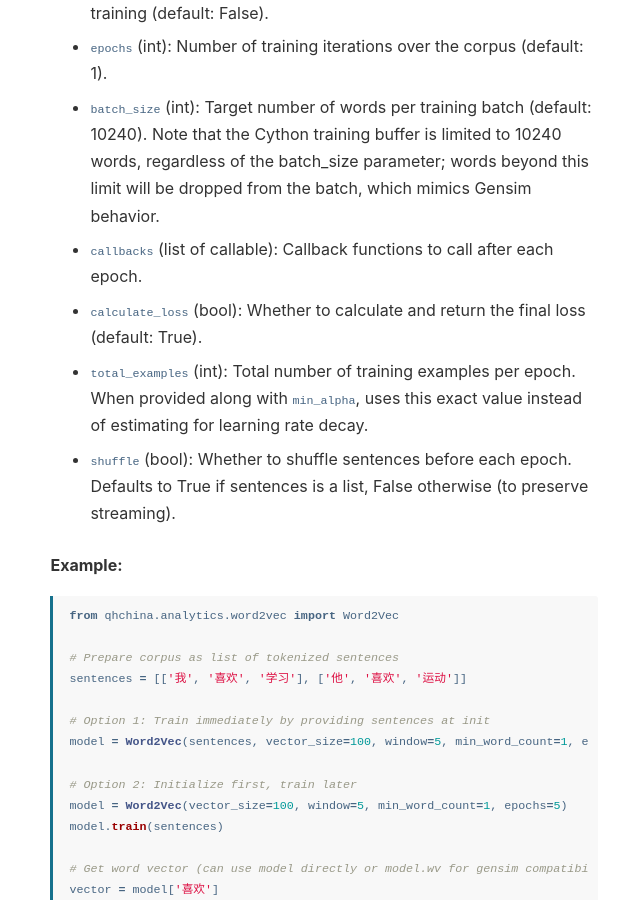
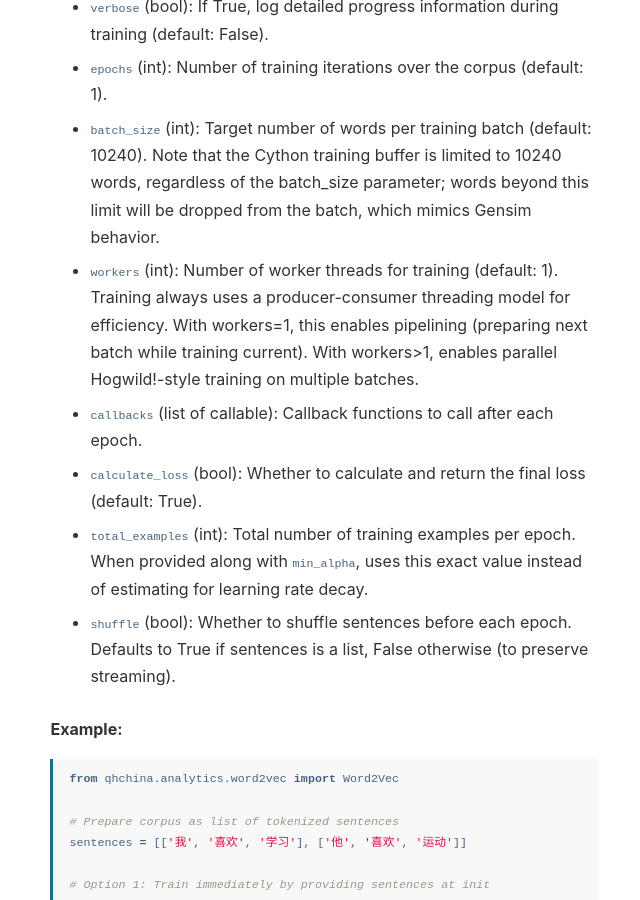
Before and after one commit to mcjkurz/qhchina-web, a Jekyll site: the page built from docs/word_embeddings/index.md, in a window 1280 px wide and 900 px high, scrolled down 4509 px. Shown: the whole window, without its empty margins (452-1092 px from the left). Built offline with Jekyll 4.4.1, drawn with Linux system fonts in a browser that asks for light colours; some of the changed lines change nothing that is shown.

Commit message:
Update API docs

````diff
--- a/_config.yml
+++ b/_config.yml
@@ -60,4 +60,4 @@ goatcounter_code: qhchina # This will create the URL qhchina.goatcounter.com
 github: [metadata]
 
 # Cache busting version (auto-updated by make_docs.py)
-cache_version: 20260220002903
+cache_version: 20260220142744
--- a/docs/word_embeddings/index.md
+++ b/docs/word_embeddings/index.md
@@ -142,7 +142,7 @@ for transition, word_changes in changes.items():
 
 <!-- API-START -->
 
-<h3 id="word2vec">qhchina.analytics.word2vec.Word2Vec <a href="https://github.com/mcjkurz/qhchina/blob/main/qhchina/analytics/word2vec.py#L43" class="source-link" title="View source on GitHub">[source]</a></h3>
+<h3 id="word2vec">qhchina.analytics.word2vec.Word2Vec <a href="https://github.com/mcjkurz/qhchina/blob/main/qhchina/analytics/word2vec.py#L45" class="source-link" title="View source on GitHub">[source]</a></h3>
 
 <pre class="signature"><code><span class="sig-name">Word2Vec</span>(
     <span class="sig-param">sentences</span><span class="sig-punct">:</span> <span class="sig-type">collections.abc.Iterable[list[str]] | None</span> <span class="sig-punct">=</span> <span class="sig-default">None</span>,
@@ -162,6 +162,7 @@ for transition, word_changes in changes.items():
     <span class="sig-param">verbose</span><span class="sig-punct">:</span> <span class="sig-type">bool</span> <span class="sig-punct">=</span> <span class="sig-default">False</span>,
     <span class="sig-param">epochs</span><span class="sig-punct">:</span> <span class="sig-type">int</span> <span class="sig-punct">=</span> <span class="sig-default">1</span>,
     <span class="sig-param">batch_size</span><span class="sig-punct">:</span> <span class="sig-type">int</span> <span class="sig-punct">=</span> <span class="sig-default">10240</span>,
+    <span class="sig-param">workers</span><span class="sig-punct">:</span> <span class="sig-type">int</span> <span class="sig-punct">=</span> <span class="sig-default">1</span>,
     <span class="sig-param">callbacks</span><span class="sig-punct">:</span> <span class="sig-type">list[collections.abc.Callable] | None</span> <span class="sig-punct">=</span> <span class="sig-default">None</span>,
     <span class="sig-param">calculate_loss</span><span class="sig-punct">:</span> <span class="sig-type">bool</span> <span class="sig-punct">=</span> <span class="sig-default">True</span>,
     <span class="sig-param">total_examples</span><span class="sig-punct">:</span> <span class="sig-type">int | None</span> <span class="sig-punct">=</span> <span class="sig-default">None</span>,
@@ -215,6 +216,10 @@ Features:
 - `batch_size` (int): Target number of words per training batch (default: 10240).
   Note that the Cython training buffer is limited to 10240 words, regardless of the batch_size parameter;
   words beyond this limit will be dropped from the batch, which mimics Gensim behavior.
+- `workers` (int): Number of worker threads for training (default: 1).
+  Training always uses a producer-consumer threading model for efficiency.
+  With workers=1, this enables pipelining (preparing next batch while training current).
+  With workers>1, enables parallel Hogwild!-style training on multiple batches.
 - `callbacks` (list of callable): Callback functions to call after each epoch.
 - `calculate_loss` (bool): Whether to calculate and return the final loss (default: True).
 - `total_examples` (int): Total number of training examples per epoch. When provided
@@ -245,7 +250,7 @@ similar = model.most_similar('喜欢', topn=5)
 similar = model.wv.most_similar('喜欢', topn=5)  # Same as above
 ```
 
-<h4 id="word2vec-build_vocab">qhchina.analytics.word2vec.Word2Vec.build_vocab() <a href="https://github.com/mcjkurz/qhchina/blob/main/qhchina/analytics/word2vec.py#L243" class="source-link" title="View source on GitHub">[source]</a></h4>
+<h4 id="word2vec-build_vocab">qhchina.analytics.word2vec.Word2Vec.build_vocab() <a href="https://github.com/mcjkurz/qhchina/blob/main/qhchina/analytics/word2vec.py#L254" class="source-link" title="View source on GitHub">[source]</a></h4>
 
 <pre class="signature"><code><span class="sig-name">build_vocab</span>(<span class="sig-param">sentences</span><span class="sig-punct">:</span> <span class="sig-type">collections.abc.Iterable[list[str]]</span>)</code></pre>
 
@@ -257,7 +262,7 @@ Build vocabulary from sentences.
 **Raises:**
 - `ValueError`: If sentences is empty or contains no words.
 
-<h4 id="word2vec-get_vector">qhchina.analytics.word2vec.Word2Vec.get_vector() <a href="https://github.com/mcjkurz/qhchina/blob/main/qhchina/analytics/word2vec.py#L775" class="source-link" title="View source on GitHub">[source]</a></h4>
+<h4 id="word2vec-get_vector">qhchina.analytics.word2vec.Word2Vec.get_vector() <a href="https://github.com/mcjkurz/qhchina/blob/main/qhchina/analytics/word2vec.py#L1007" class="source-link" title="View source on GitHub">[source]</a></h4>
 
 <pre class="signature"><code><span class="sig-name">get_vector</span>(<span class="sig-param">word</span><span class="sig-punct">:</span> <span class="sig-type">str</span>, <span class="sig-param">normalize</span><span class="sig-punct">:</span> <span class="sig-type">bool</span> <span class="sig-punct">=</span> <span class="sig-default">False</span>)</code></pre>
 
@@ -273,7 +278,7 @@ Word vector as numpy array of shape (vector_size,).
 **Raises:**
 - `KeyError`: If word is not in vocabulary.
 
-<h4 id="word2vec-load">qhchina.analytics.word2vec.Word2Vec.load() <a href="https://github.com/mcjkurz/qhchina/blob/main/qhchina/analytics/word2vec.py#L909" class="source-link" title="View source on GitHub">[source]</a></h4>
+<h4 id="word2vec-load">qhchina.analytics.word2vec.Word2Vec.load() <a href="https://github.com/mcjkurz/qhchina/blob/main/qhchina/analytics/word2vec.py#L1141" class="source-link" title="View source on GitHub">[source]</a></h4>
 
 <pre class="signature"><code><span class="sig-name">load</span>(<span class="sig-param">path</span><span class="sig-punct">:</span> <span class="sig-type">str</span>)</code></pre>
 
@@ -285,7 +290,7 @@ Load a model from a file.
 **Returns:**
 Loaded Word2Vec model.
 
-<h4 id="word2vec-most_similar">qhchina.analytics.word2vec.Word2Vec.most_similar() <a href="https://github.com/mcjkurz/qhchina/blob/main/qhchina/analytics/word2vec.py#L824" class="source-link" title="View source on GitHub">[source]</a></h4>
+<h4 id="word2vec-most_similar">qhchina.analytics.word2vec.Word2Vec.most_similar() <a href="https://github.com/mcjkurz/qhchina/blob/main/qhchina/analytics/word2vec.py#L1056" class="source-link" title="View source on GitHub">[source]</a></h4>
 
 <pre class="signature"><code><span class="sig-name">most_similar</span>(<span class="sig-param">word</span><span class="sig-punct">:</span> <span class="sig-type">str</span>, <span class="sig-param">topn</span><span class="sig-punct">:</span> <span class="sig-type">int</span> <span class="sig-punct">=</span> <span class="sig-default">10</span>)</code></pre>
 
@@ -298,7 +303,7 @@ Find the topn most similar words to the given word.
 **Returns:**
 List of (word, similarity) tuples.
 
-<h4 id="word2vec-save">qhchina.analytics.word2vec.Word2Vec.save() <a href="https://github.com/mcjkurz/qhchina/blob/main/qhchina/analytics/word2vec.py#L877" class="source-link" title="View source on GitHub">[source]</a></h4>
+<h4 id="word2vec-save">qhchina.analytics.word2vec.Word2Vec.save() <a href="https://github.com/mcjkurz/qhchina/blob/main/qhchina/analytics/word2vec.py#L1109" class="source-link" title="View source on GitHub">[source]</a></h4>
 
 <pre class="signature"><code><span class="sig-name">save</span>(<span class="sig-param">path</span><span class="sig-punct">:</span> <span class="sig-type">str</span>)</code></pre>
 
@@ -311,7 +316,7 @@ needed during training, not inference.
 **Parameters:**
 - `path`: Path to save the model.
 
-<h4 id="word2vec-similarity">qhchina.analytics.word2vec.Word2Vec.similarity() <a href="https://github.com/mcjkurz/qhchina/blob/main/qhchina/analytics/word2vec.py#L852" class="source-link" title="View source on GitHub">[source]</a></h4>
+<h4 id="word2vec-similarity">qhchina.analytics.word2vec.Word2Vec.similarity() <a href="https://github.com/mcjkurz/qhchina/blob/main/qhchina/analytics/word2vec.py#L1084" class="source-link" title="View source on GitHub">[source]</a></h4>
 
 <pre class="signature"><code><span class="sig-name">similarity</span>(<span class="sig-param">word1</span><span class="sig-punct">:</span> <span class="sig-type">str</span>, <span class="sig-param">word2</span><span class="sig-punct">:</span> <span class="sig-type">str</span>)</code></pre>
 
@@ -327,7 +332,7 @@ Cosine similarity between the two words (float between -1 and 1).
 **Raises:**
 - `KeyError`: If either word is not in the vocabulary.
 
-<h4 id="word2vec-train">qhchina.analytics.word2vec.Word2Vec.train() <a href="https://github.com/mcjkurz/qhchina/blob/main/qhchina/analytics/word2vec.py#L585" class="source-link" title="View source on GitHub">[source]</a></h4>
+<h4 id="word2vec-train">qhchina.analytics.word2vec.Word2Vec.train() <a href="https://github.com/mcjkurz/qhchina/blob/main/qhchina/analytics/word2vec.py#L842" class="source-link" title="View source on GitHub">[source]</a></h4>
 
 <pre class="signature"><code><span class="sig-name">train</span>(<span class="sig-param">sentences</span><span class="sig-punct">:</span> <span class="sig-type">collections.abc.Iterable[list[str]]</span>)</code></pre>
 
@@ -349,7 +354,7 @@ Final loss value if calculate_loss is True, None otherwise.
 
 <br>
 
-<h3 id="temprefword2vec">qhchina.analytics.word2vec.TempRefWord2Vec <a href="https://github.com/mcjkurz/qhchina/blob/main/qhchina/analytics/word2vec.py#L956" class="source-link" title="View source on GitHub">[source]</a></h3>
+<h3 id="temprefword2vec">qhchina.analytics.word2vec.TempRefWord2Vec <a href="https://github.com/mcjkurz/qhchina/blob/main/qhchina/analytics/word2vec.py#L1188" class="source-link" title="View source on GitHub">[source]</a></h3>
 
 <pre class="signature"><code><span class="sig-name">TempRefWord2Vec</span>(
     <span class="sig-param">corpora</span><span class="sig-punct">:</span> <span class="sig-type">dict[str, list[list[str]]]</span>,
@@ -415,7 +420,7 @@ model.most_similar("bread_1800s")  # Words similar to "bread" in the 1800s
 model.most_similar("bread_1900s")  # Words similar to "bread" in the 1900s
 ```
 
-<h4 id="temprefword2vec-build_vocab">qhchina.analytics.word2vec.TempRefWord2Vec.build_vocab() <a href="https://github.com/mcjkurz/qhchina/blob/main/qhchina/analytics/word2vec.py#L1190" class="source-link" title="View source on GitHub">[source]</a></h4>
+<h4 id="temprefword2vec-build_vocab">qhchina.analytics.word2vec.TempRefWord2Vec.build_vocab() <a href="https://github.com/mcjkurz/qhchina/blob/main/qhchina/analytics/word2vec.py#L1422" class="source-link" title="View source on GitHub">[source]</a></h4>
 
 <pre class="signature"><code><span class="sig-name">build_vocab</span>(<span class="sig-param">sentences</span><span class="sig-punct">:</span> <span class="sig-type">list[list[str]]</span>)</code></pre>
 
@@ -426,7 +431,7 @@ Explicitly adds base words to the vocabulary even if they don't appear in the co
 **Parameters:**
 - `sentences`: List of tokenized sentences.
 
-<h4 id="temprefword2vec-calculate_semantic_change">qhchina.analytics.word2vec.TempRefWord2Vec.calculate_semantic_change() <a href="https://github.com/mcjkurz/qhchina/blob/main/qhchina/analytics/word2vec.py#L1465" class="source-link" title="View source on GitHub">[source]</a></h4>
+<h4 id="temprefword2vec-calculate_semantic_change">qhchina.analytics.word2vec.TempRefWord2Vec.calculate_semantic_change() <a href="https://github.com/mcjkurz/qhchina/blob/main/qhchina/analytics/word2vec.py#L1744" class="source-link" title="View source on GitHub">[source]</a></h4>
 
 <pre class="signature"><code><span class="sig-name">calculate_semantic_change</span>(<span class="sig-param">target_word</span><span class="sig-punct">:</span> <span class="sig-type">str</span>, <span class="sig-param">labels</span><span class="sig-punct">:</span> <span class="sig-type">list[str] | None</span> <span class="sig-punct">=</span> <span class="sig-default">None</span>)</code></pre>
 
@@ -450,7 +455,7 @@ for transition, word_changes in changes.items():
     print("Words moved away:", word_changes[-5:])   # Top 5 decreases
 ```
 
-<h4 id="temprefword2vec-get_available_targets">qhchina.analytics.word2vec.TempRefWord2Vec.get_available_targets() <a href="https://github.com/mcjkurz/qhchina/blob/main/qhchina/analytics/word2vec.py#L1537" class="source-link" title="View source on GitHub">[source]</a></h4>
+<h4 id="temprefword2vec-get_available_targets">qhchina.analytics.word2vec.TempRefWord2Vec.get_available_targets() <a href="https://github.com/mcjkurz/qhchina/blob/main/qhchina/analytics/word2vec.py#L1816" class="source-link" title="View source on GitHub">[source]</a></h4>
 
 <pre class="signature"><code><span class="sig-name">get_available_targets</span>()</code></pre>
 
@@ -459,7 +464,7 @@ Get the list of target words available for semantic change analysis.
 **Returns:**
 List of target words that were specified during model initialization.
 
-<h4 id="temprefword2vec-get_period_vocab_counts">qhchina.analytics.word2vec.TempRefWord2Vec.get_period_vocab_counts() <a href="https://github.com/mcjkurz/qhchina/blob/main/qhchina/analytics/word2vec.py#L1555" class="source-link" title="View source on GitHub">[source]</a></h4>
+<h4 id="temprefword2vec-get_period_vocab_counts">qhchina.analytics.word2vec.TempRefWord2Vec.get_period_vocab_counts() <a href="https://github.com/mcjkurz/qhchina/blob/main/qhchina/analytics/word2vec.py#L1834" class="source-link" title="View source on GitHub">[source]</a></h4>
 
 <pre class="signature"><code><span class="sig-name">get_period_vocab_counts</span>(<span class="sig-param">period</span><span class="sig-punct">:</span> <span class="sig-type">str | None</span> <span class="sig-punct">=</span> <span class="sig-default">None</span>)</code></pre>
 
@@ -475,7 +480,7 @@ If period is specified: Counter object for that specific period.
 **Raises:**
 - `ValueError`: If the specified period is not found in the model.
 
-<h4 id="temprefword2vec-get_time_labels">qhchina.analytics.word2vec.TempRefWord2Vec.get_time_labels() <a href="https://github.com/mcjkurz/qhchina/blob/main/qhchina/analytics/word2vec.py#L1546" class="source-link" title="View source on GitHub">[source]</a></h4>
+<h4 id="temprefword2vec-get_time_labels">qhchina.analytics.word2vec.TempRefWord2Vec.get_time_labels() <a href="https://github.com/mcjkurz/qhchina/blob/main/qhchina/analytics/word2vec.py#L1825" class="source-link" title="View source on GitHub">[source]</a></h4>
 
 <pre class="signature"><code><span class="sig-name">get_time_labels</span>()</code></pre>
 
@@ -484,7 +489,7 @@ Get the list of time period labels used in the model.
 **Returns:**
 List of time period labels that were specified during model initialization.
 
-<h4 id="temprefword2vec-get_vector">qhchina.analytics.word2vec.TempRefWord2Vec.get_vector() <a href="https://github.com/mcjkurz/qhchina/blob/main/qhchina/analytics/word2vec.py#L1342" class="source-link" title="View source on GitHub">[source]</a></h4>
+<h4 id="temprefword2vec-get_vector">qhchina.analytics.word2vec.TempRefWord2Vec.get_vector() <a href="https://github.com/mcjkurz/qhchina/blob/main/qhchina/analytics/word2vec.py#L1621" class="source-link" title="View source on GitHub">[source]</a></h4>
 
 <pre class="signature"><code><span class="sig-name">get_vector</span>(<span class="sig-param">word</span><span class="sig-punct">:</span> <span class="sig-type">str</span>, <span class="sig-param">normalize</span><span class="sig-punct">:</span> <span class="sig-type">bool</span> <span class="sig-punct">=</span> <span class="sig-default">False</span>)</code></pre>
 
@@ -504,7 +509,7 @@ Word vector of shape (vector_size,).
 **Raises:**
 - `KeyError`: If word is not in vocabulary.
 
-<h4 id="temprefword2vec-load">qhchina.analytics.word2vec.TempRefWord2Vec.load() <a href="https://github.com/mcjkurz/qhchina/blob/main/qhchina/analytics/word2vec.py#L1639" class="source-link" title="View source on GitHub">[source]</a></h4>
+<h4 id="temprefword2vec-load">qhchina.analytics.word2vec.TempRefWord2Vec.load() <a href="https://github.com/mcjkurz/qhchina/blob/main/qhchina/analytics/word2vec.py#L1918" class="source-link" title="View source on GitHub">[source]</a></h4>
 
 <pre class="signature"><code><span class="sig-name">load</span>(<span class="sig-param">path</span><span class="sig-punct">:</span> <span class="sig-type">str</span>)</code></pre>
 
@@ -525,7 +530,7 @@ restored.
 **Raises:**
 - `ValueError`: If the file doesn't contain TempRefWord2Vec data.
 
-<h4 id="temprefword2vec-most_similar">qhchina.analytics.word2vec.TempRefWord2Vec.most_similar() <a href="https://github.com/mcjkurz/qhchina/blob/main/qhchina/analytics/word2vec.py#L1377" class="source-link" title="View source on GitHub">[source]</a></h4>
+<h4 id="temprefword2vec-most_similar">qhchina.analytics.word2vec.TempRefWord2Vec.most_similar() <a href="https://github.com/mcjkurz/qhchina/blob/main/qhchina/analytics/word2vec.py#L1656" class="source-link" title="View source on GitHub">[source]</a></h4>
 
 <pre class="signature"><code><span class="sig-name">most_similar</span>(<span class="sig-param">word</span><span class="sig-punct">:</span> <span class="sig-type">str</span>, <span class="sig-param">topn</span><span class="sig-punct">:</span> <span class="sig-type">int</span> <span class="sig-punct">=</span> <span class="sig-default">10</span>)</code></pre>
 
@@ -542,7 +547,7 @@ Cross-space comparison matching the training dynamics:
 **Returns:**
 List of (word, similarity) tuples sorted by descending similarity.
 
-<h4 id="temprefword2vec-save">qhchina.analytics.word2vec.TempRefWord2Vec.save() <a href="https://github.com/mcjkurz/qhchina/blob/main/qhchina/analytics/word2vec.py#L1580" class="source-link" title="View source on GitHub">[source]</a></h4>
+<h4 id="temprefword2vec-save">qhchina.analytics.word2vec.TempRefWord2Vec.save() <a href="https://github.com/mcjkurz/qhchina/blob/main/qhchina/analytics/word2vec.py#L1859" class="source-link" title="View source on GitHub">[source]</a></h4>
 
 <pre class="signature"><code><span class="sig-name">save</span>(<span class="sig-param">path</span><span class="sig-punct">:</span> <span class="sig-type">str</span>)</code></pre>
 
@@ -559,7 +564,7 @@ Note: The combined corpus is NOT saved to reduce file size.
 **Parameters:**
 - `path` (str): Path to save the model file.
 
-<h4 id="temprefword2vec-similarity">qhchina.analytics.word2vec.TempRefWord2Vec.similarity() <a href="https://github.com/mcjkurz/qhchina/blob/main/qhchina/analytics/word2vec.py#L1420" class="source-link" title="View source on GitHub">[source]</a></h4>
+<h4 id="temprefword2vec-similarity">qhchina.analytics.word2vec.TempRefWord2Vec.similarity() <a href="https://github.com/mcjkurz/qhchina/blob/main/qhchina/analytics/word2vec.py#L1699" class="source-link" title="View source on GitHub">[source]</a></h4>
 
 <pre class="signature"><code><span class="sig-name">similarity</span>(<span class="sig-param">word1</span><span class="sig-punct">:</span> <span class="sig-type">str</span>, <span class="sig-param">word2</span><span class="sig-punct">:</span> <span class="sig-type">str</span>)</code></pre>
 
@@ -580,7 +585,7 @@ Cosine similarity score between -1 and 1.
 **Raises:**
 - `KeyError`: If either word is not in vocabulary.
 
-<h4 id="temprefword2vec-train">qhchina.analytics.word2vec.TempRefWord2Vec.train() <a href="https://github.com/mcjkurz/qhchina/blob/main/qhchina/analytics/word2vec.py#L1314" class="source-link" title="View source on GitHub">[source]</a></h4>
+<h4 id="temprefword2vec-train">qhchina.analytics.word2vec.TempRefWord2Vec.train() <a href="https://github.com/mcjkurz/qhchina/blob/main/qhchina/analytics/word2vec.py#L1593" class="source-link" title="View source on GitHub">[source]</a></h4>
 
 <pre class="signature"><code><span class="sig-name">train</span>(<span class="sig-param">sentences</span><span class="sig-punct">:</span> <span class="sig-type">list[list[str]] | None</span> <span class="sig-punct">=</span> <span class="sig-default">None</span>)</code></pre>
 
````
